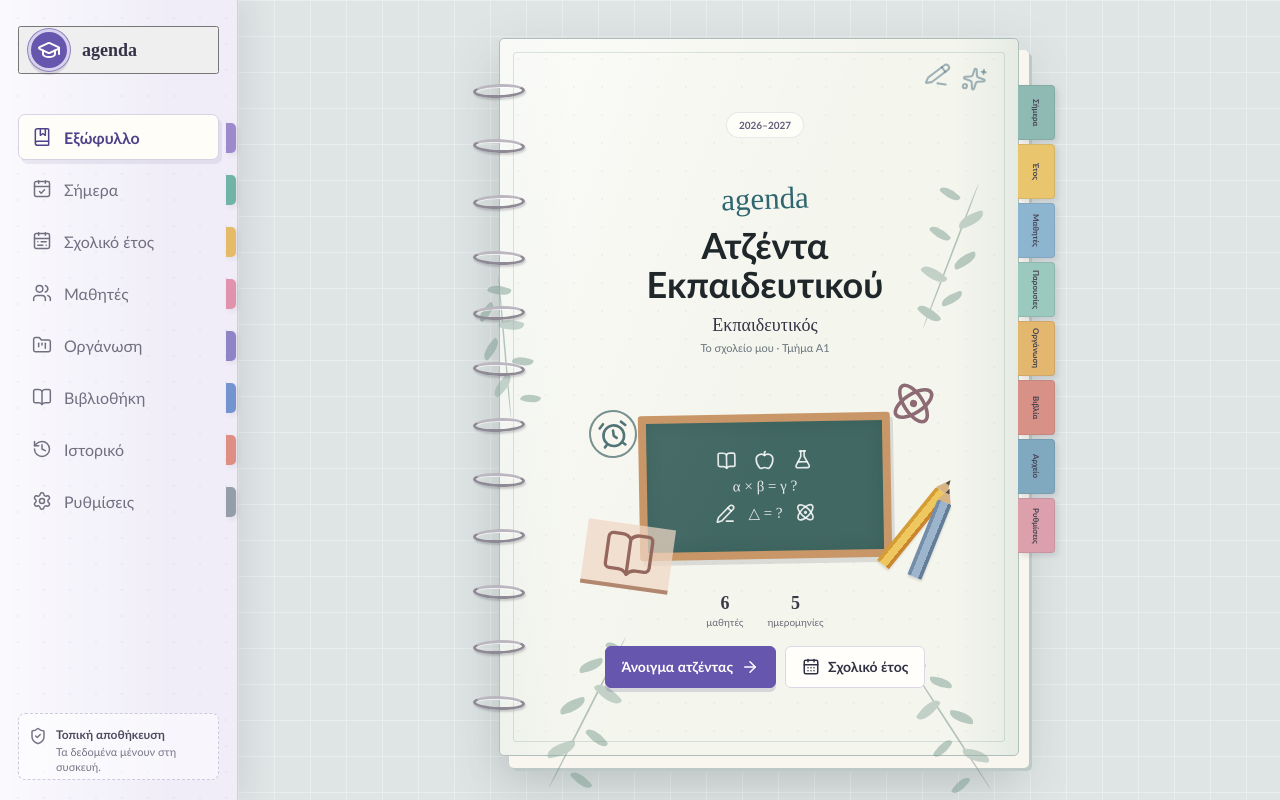
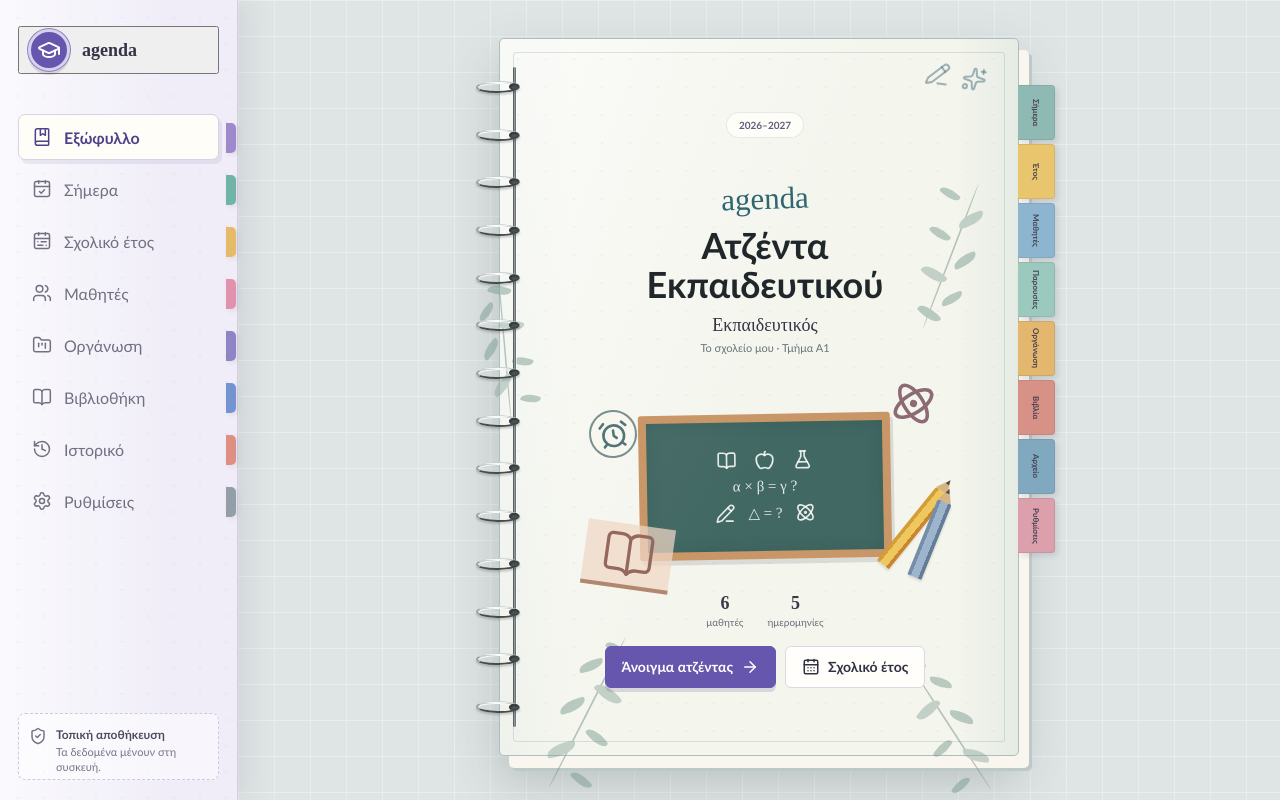
Before and after one commit to ElpidaKok/imerologio-taxis, a React (Vite) app: page / in a window 1280 px wide. Built offline with nearby package versions, Linux system fonts and the light colour scheme.

Commit message:
fix: refine notebook spiral binding

```diff
--- a/src/App.css
+++ b/src/App.css
@@ -2156,8 +2156,7 @@
   pointer-events: none;
 }
 
-.notebook-binding span,
-.cover-spiral span {
+.notebook-binding span {
   width: 34px;
   height: 12px;
   flex: 0 0 12px;
@@ -2168,8 +2167,7 @@
   transform: rotate(-2deg);
 }
 
-.notebook-binding span:nth-child(even),
-.cover-spiral span:nth-child(even) {
+.notebook-binding span:nth-child(even) {
   transform: rotate(2deg);
 }
 
@@ -2653,9 +2651,9 @@
   position: absolute;
   top: 24px;
   bottom: 24px;
-  left: -28px;
+  left: -24px;
   z-index: 5;
-  width: 54px;
+  width: 44px;
   display: flex;
   flex-direction: column;
   align-items: center;
@@ -2663,11 +2661,61 @@
   pointer-events: none;
 }
 
+.cover-spiral::before {
+  position: absolute;
+  top: 4px;
+  right: 4px;
+  bottom: 4px;
+  width: 3px;
+  content: '';
+  background: linear-gradient(90deg, #3e4547, #9ba1a2 55%, #555d5f);
+  border-radius: 3px;
+  box-shadow: 1px 0 rgba(255, 255, 255, 0.55);
+}
+
 .cover-spiral span {
-  width: 52px;
-  height: 14px;
-  flex-basis: 14px;
-  border-width: 3px;
+  position: relative;
+  z-index: 1;
+  width: 44px;
+  height: 12px;
+  flex: 0 0 12px;
+  border: 2px solid #555d60;
+  border-top-color: #c9cfd0;
+  border-bottom-color: #454c4e;
+  border-left-color: #9ca2a4;
+  border-right-color: #353c3e;
+  border-radius: 50%;
+  box-shadow: 0 2px 2px rgba(44, 49, 51, 0.22), inset 0 1px rgba(255, 255, 255, 0.92);
+  transform: rotate(-1deg);
+}
+
+.cover-spiral span:nth-child(even) {
+  transform: rotate(1deg);
+}
+
+.cover-spiral span::before {
+  position: absolute;
+  top: -1px;
+  right: 9px;
+  left: 7px;
+  height: 1px;
+  content: '';
+  background: rgba(255, 255, 255, 0.86);
+  border-radius: 50%;
+}
+
+.cover-spiral span::after {
+  position: absolute;
+  top: 50%;
+  right: -1px;
+  width: 8px;
+  height: 5px;
+  content: '';
+  background: #495052;
+  border: 1px solid #343a3c;
+  border-radius: 50%;
+  box-shadow: inset 1px 1px 1px rgba(20, 24, 25, 0.45), 1px 0 rgba(255, 255, 255, 0.45);
+  transform: translateY(-50%);
 }
 
 .cover-tabs {
@@ -3203,12 +3251,13 @@
     padding: 32px 25px 28px 34px;
   }
   .cover-spiral {
-    top: 32px;
-    bottom: 32px;
-    left: -23px;
-    width: 43px;
+    top: 27px;
+    bottom: 27px;
+    left: -20px;
+    width: 38px;
   }
-  .cover-spiral span { width: 41px; height: 13px; flex-basis: 13px; border-width: 3px; }
+  .cover-spiral span { width: 40px; height: 11px; flex-basis: 11px; }
+  .cover-spiral span::after { width: 7px; height: 4px; }
   .cover-tabs { top: 39px; gap: 3px; }
   .cover-tabs span { width: 31px; height: 43px; font-size: 6px; }
   .cover-script { margin-top: 34px; font-size: 23px; }
--- a/src/components/CoverView.tsx
+++ b/src/components/CoverView.tsx
@@ -32,7 +32,7 @@ export default function CoverView({ classroom, studentCount, eventCount, onOpenA
     <section className="cover-view" aria-labelledby="cover-title">
       <article className="cover-notebook">
         <div className="cover-spiral" aria-hidden="true">
-          {Array.from({ length: 12 }, (_, index) => <span key={index} />)}
+          {Array.from({ length: 14 }, (_, index) => <span key={index} />)}
         </div>
         <div className="cover-tabs" aria-hidden="true">
           {coverTabs.map((tab) => <span key={tab}>{tab}</span>)}
```
